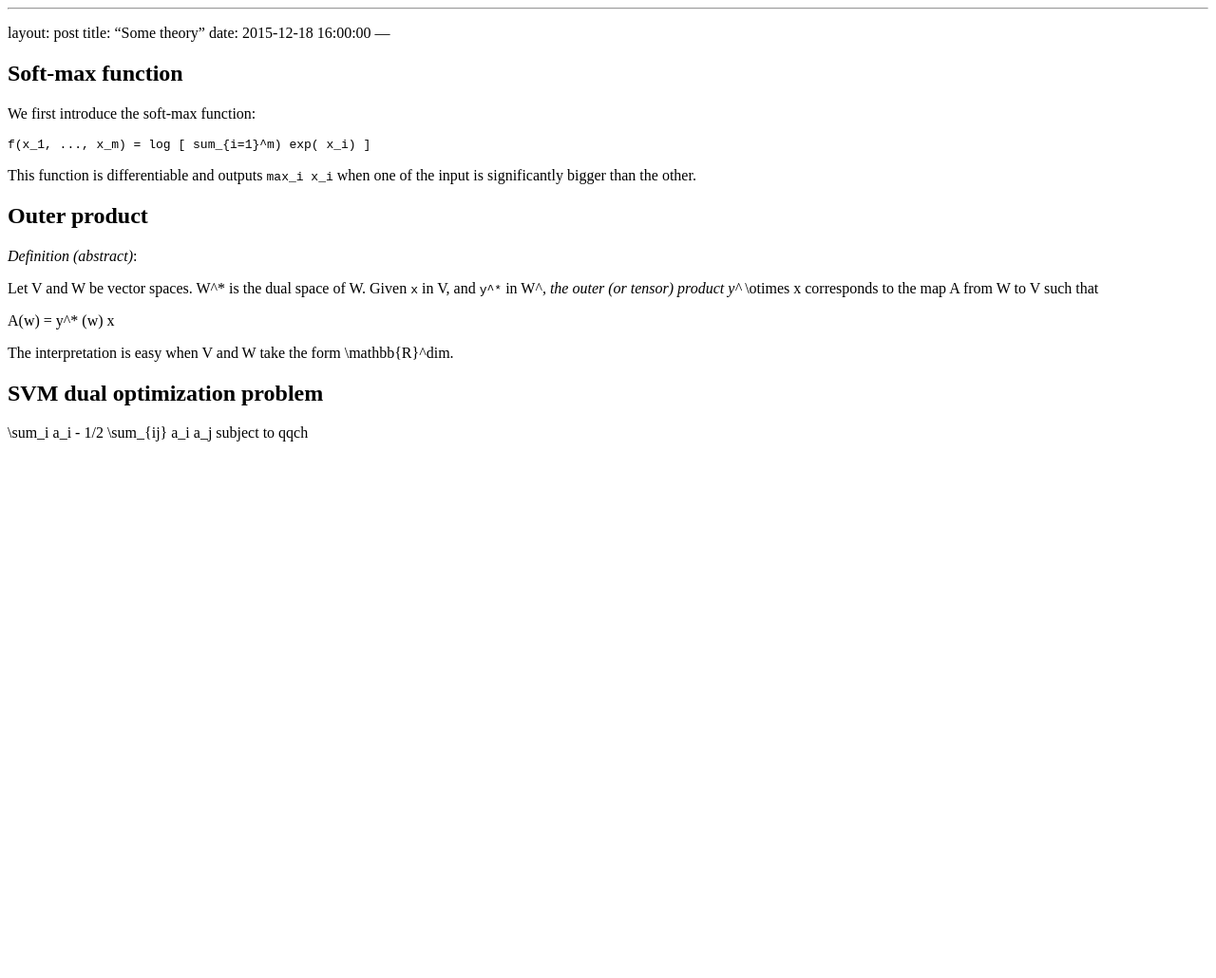
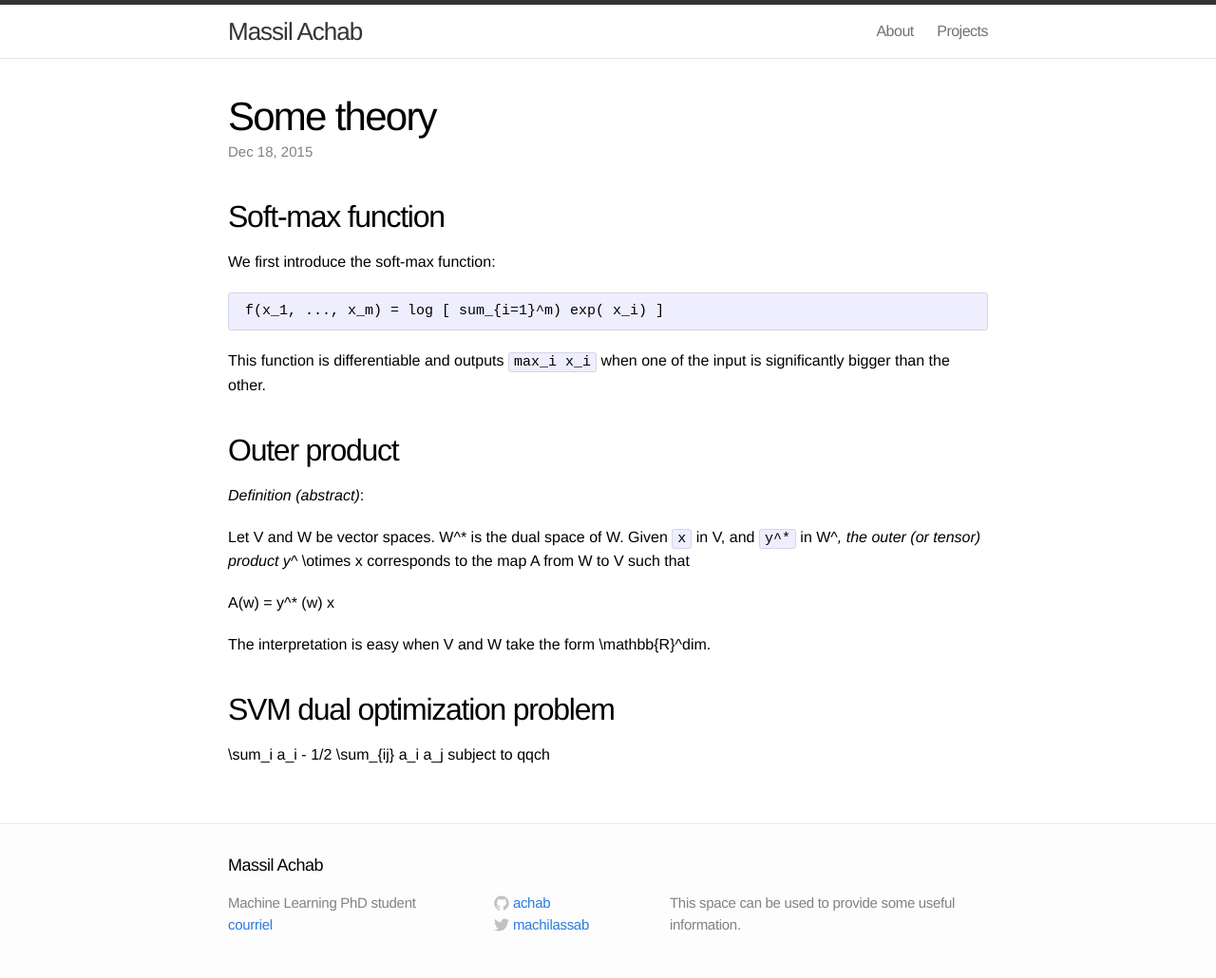
Before and after one commit to achab/deprecated.github.io, a Jekyll site: the page built from _posts/2015-12-18-some-theory.md, in a window 1280 px wide. Shown: the whole page at 95% size. Built offline with Jekyll 4.4.1, drawn with Linux system fonts in a browser that asks for light colours; Markdown is read by kramdown in place of the engine named in the settings; before the commit the page ends 900 px from its top, so only the background shows below that; part of the change alters nothing that is shown.

```diff
--- a/_posts/2015-12-18-some-theory.md
+++ b/_posts/2015-12-18-some-theory.md
@@ -1,22 +1,3 @@
-<style TYPE="text/css">
-code.has-jax {font: inherit; font-size: 100%; background: inherit; border: inherit;}
-</style>
-<script type="text/x-mathjax-config">
-MathJax.Hub.Config({
-    tex2jax: {
-        inlineMath: [['$','$'], ['\\(','\\)']],
-        skipTags: ['script', 'noscript', 'style', 'textarea', 'pre'] // removed 'code' entry
-    }
-});
-MathJax.Hub.Queue(function() {
-    var all = MathJax.Hub.getAllJax(), i;
-    for(i = 0; i < all.length; i += 1) {
-        all[i].SourceElement().parentNode.className += ' has-jax';
-    }
-});
-</script>
-<script type="text/javascript" src="http://cdn.mathjax.org/mathjax/latest/MathJax.js?config=TeX-AMS-MML_HTMLorMML"></script>
-
 ---
 layout: post
 title:  "Some theory"
```
